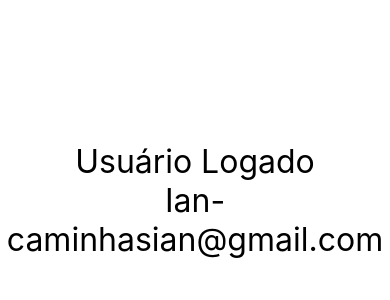
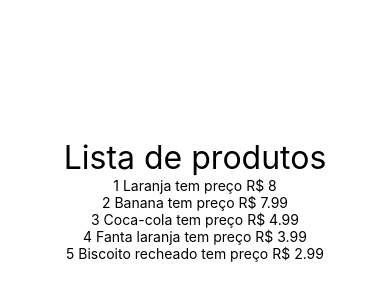
Before and after one commit to IanCaminhas/EstudoReactNative, a React Native app: screen / in a window 390 px wide. Shown: the part 222-522 px from the top of the page. Built offline with nearby package versions, Linux system fonts and the light colour scheme.

Commit message:
Renderizando lista 1

```diff
--- a/src/App.js
+++ b/src/App.js
@@ -14,19 +14,20 @@
 //import ParImpar from './components/ParImpar'
 //import Familia from './components/relacao/Familia'
 //import Membro from './components/relacao/Membro'
-import UsuarioLogado from './components/UsuarioLogado'
+//import UsuarioLogado from './components/UsuarioLogado'
+import ListaProdutos from './components/produtos/ListaProdutos'
 
 
 export default ()=> (
     <SafeAreaView style={style.App}>
 
-    <UsuarioLogado usuario={{nome:'Ian', email:'caminhasian@gmail.com'}}/>
-    <UsuarioLogado usuario={{nome:'Ana'}}/>
-    <UsuarioLogado usuario={{email:'ana@gmail.com'}}/>
-    <UsuarioLogado usuario={null}/>
-    <UsuarioLogado usuario={{}}/>
-
+        <ListaProdutos/>
        {/*
+        <UsuarioLogado usuario={{nome:'Ian', email:'caminhasian@gmail.com'}}/>
+        <UsuarioLogado usuario={{nome:'Ana'}}/>
+        <UsuarioLogado usuario={{email:'ana@gmail.com'}}/>
+        <UsuarioLogado usuario={null}/>
+        <UsuarioLogado usuario={{}}/>
          <Familia>
             <Membro nome="Bia" sobrenome="Arruda"/>
             <Membro nome="Carlos" sobrenome="Arruda"/>
--- /dev/null
+++ b/src/components/produtos/ListaProdutos.js
@@ -0,0 +1,26 @@
+import React from 'react'
+import {Text} from 'react-native'
+import Estilo from '../estilo'
+import produtos from './produtos'
+
+export default props =>{
+
+    function obterLista(){
+        return produtos.map(p=>{
+            return (
+                <Text key={p.id}>
+                    {p.id} {p.nome} tem preço R$ {p.preco}
+                </Text>
+            )
+        })
+    }
+    return(
+        <>
+            <Text style={Estilo.fontG}>
+                Lista de produtos
+            </Text>
+            {obterLista()}
+        </>
+
+    )
+}
--- /dev/null
+++ b/src/components/produtos/produtos.js
@@ -0,0 +1,8 @@
+export default [
+    {id: 1, nome:'Laranja', preco: 8.0},
+    {id: 2, nome:'Banana', preco: 7.99},
+    {id: 3, nome:'Coca-cola', preco: 4.99},
+    {id: 4, nome:'Fanta laranja', preco: 3.99},
+    {id: 5, nome:'Biscoito recheado', preco: 2.99}
+
+]
```
